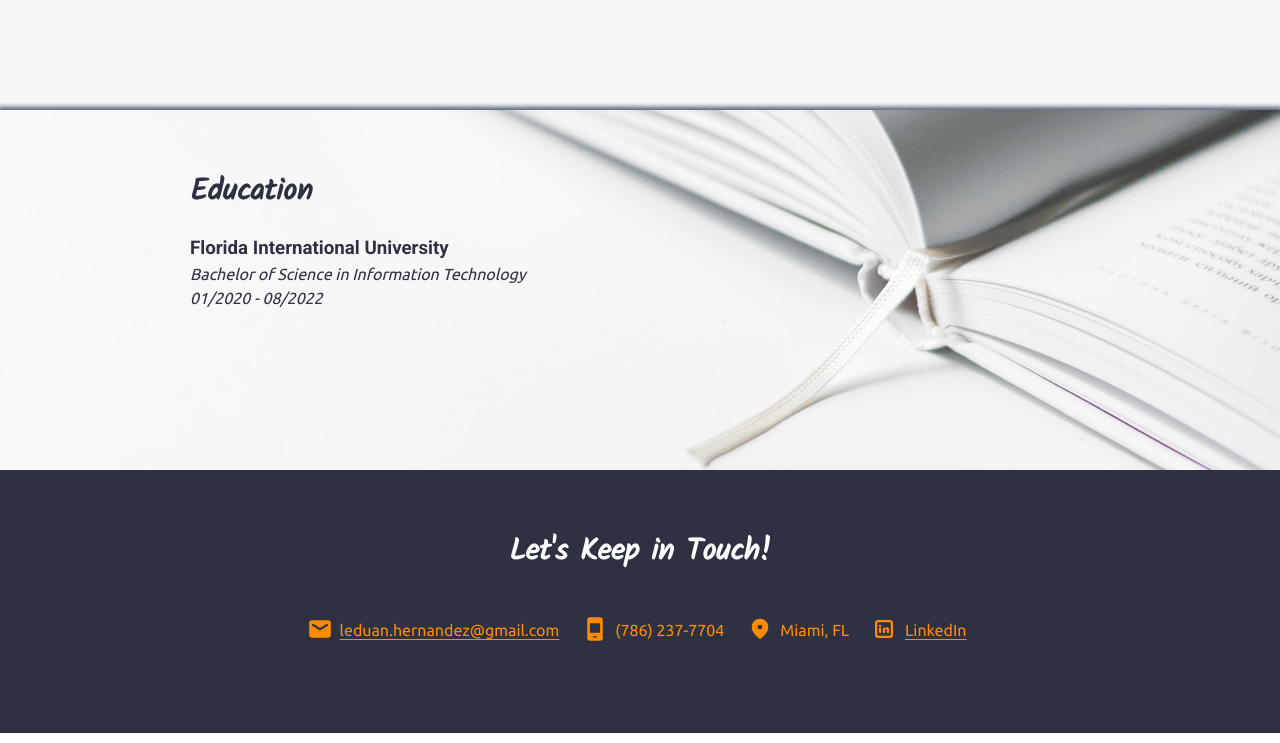
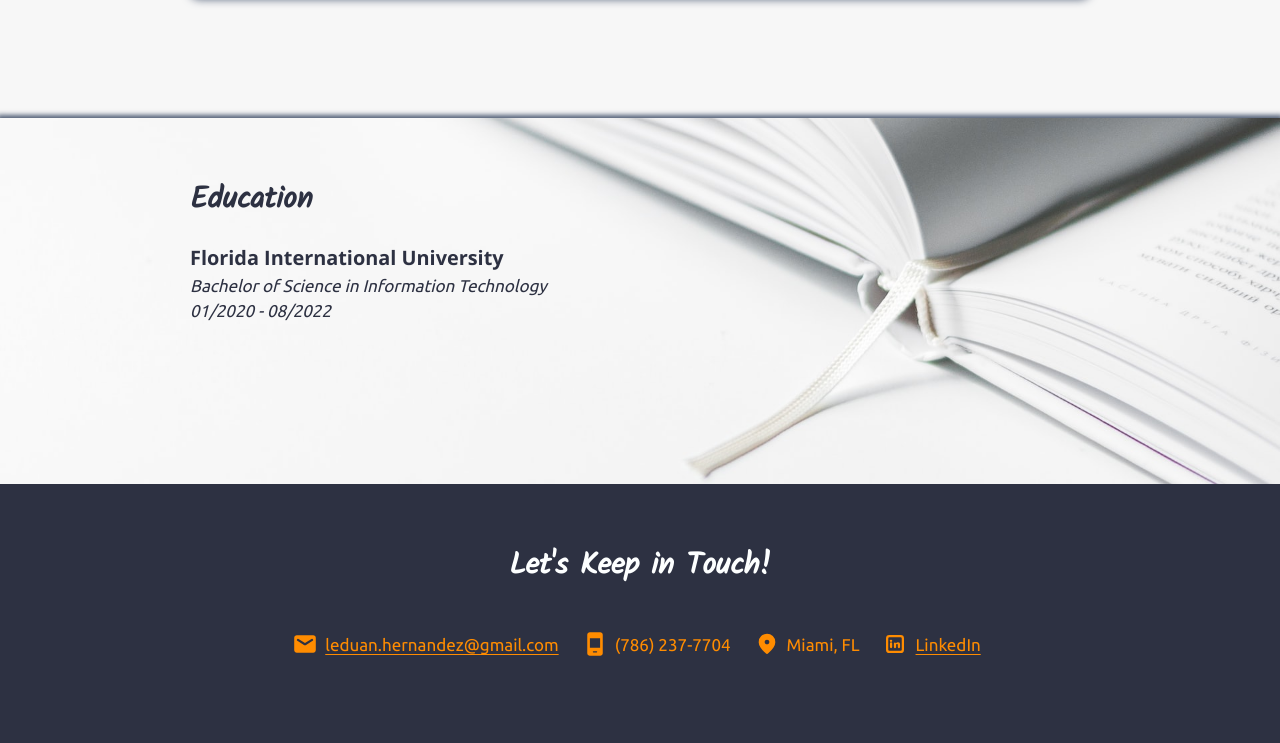
Before and after one commit to lhern376/lhern376.github.io, a plain HTML site: page index.html in a window 1280 px wide. Shown: the part 1550-2293 px from the top of the page. Drawn offline with nearby package versions, Linux system fonts and the light colour scheme.

Commit message:
changes font

```diff
--- a/css/styles.css
+++ b/css/styles.css
@@ -21,7 +21,7 @@ html {
   box-sizing: inherit;
 }
 
-html {
+:root {
   font-family: "Ubuntu", "Helvetica Neue", Helvetica, Arial, sans-serif;
   font-size: 10px;
   margin: 0;
@@ -32,7 +32,7 @@ html {
 body {
   color: #2d3142;
 
-  font-size: 1.6rem;
+  font-size: 1.7rem;
   line-height: 1.5;
 
   /* normalize */
@@ -71,13 +71,12 @@ h2 {
 }
 
 h3 {
-  font-family: "Roboto", "Helvetica Neue", Helvetica, Arial, sans-serif;
+  font-family: "Open Sans", "Helvetica Neue", Helvetica, Arial, sans-serif;
 }
 
 h1,
 h2 {
-  font-family: "Kalam", cursive;
-  /* font-weight: 400; */
+  font-family: "Kalam", serif;
   margin: 0;
 }
 
--- a/index.html
+++ b/index.html
@@ -6,7 +6,7 @@
     <title>Leduan's Profile Page</title>
     <link rel="preconnect" href="https://fonts.googleapis.com">
     <link rel="preconnect" href="https://fonts.gstatic.com" crossorigin>
-    <link href="https://fonts.googleapis.com/css2?family=Kalam&family=Ubuntu:wght@400;700&display=swap&family=Roboto:wght@400;700&display=swap" rel="stylesheet">
+    <link href="https://fonts.googleapis.com/css2?family=Kalam&family=Ubuntu:wght@400;700&family=Open+Sans:wght@400;700&display=swap" rel="stylesheet">
     <link rel="stylesheet" href="css/styles.css">
   </head>
   <body>
@@ -98,7 +98,7 @@
           <!-- Copy this whole <section> block to add more schools. -->
           <section>
             <h3>Florida International University</h3>
-            <p>Bachelor of Science in Information Technology<br>01/2020 - 08/2022</p>
+            <p>Bachelor&nbsp;of&nbsp;Science in Information&nbsp;Technology<br>01/2020&nbsp;-&nbsp;08/2022</p>
             <!-- <p>Summary or accomplishments.</p> -->
           </section>
           <!-- End of School block. -->
```
